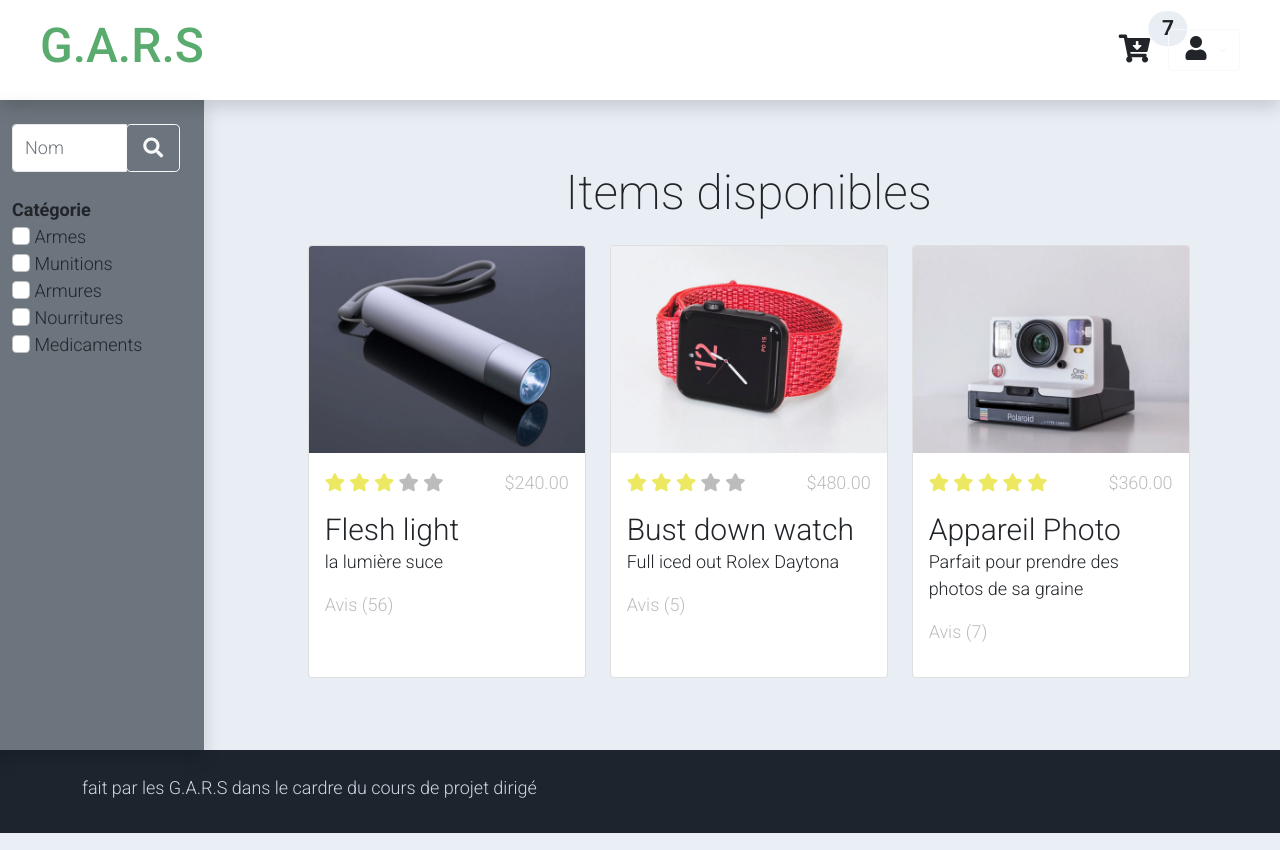
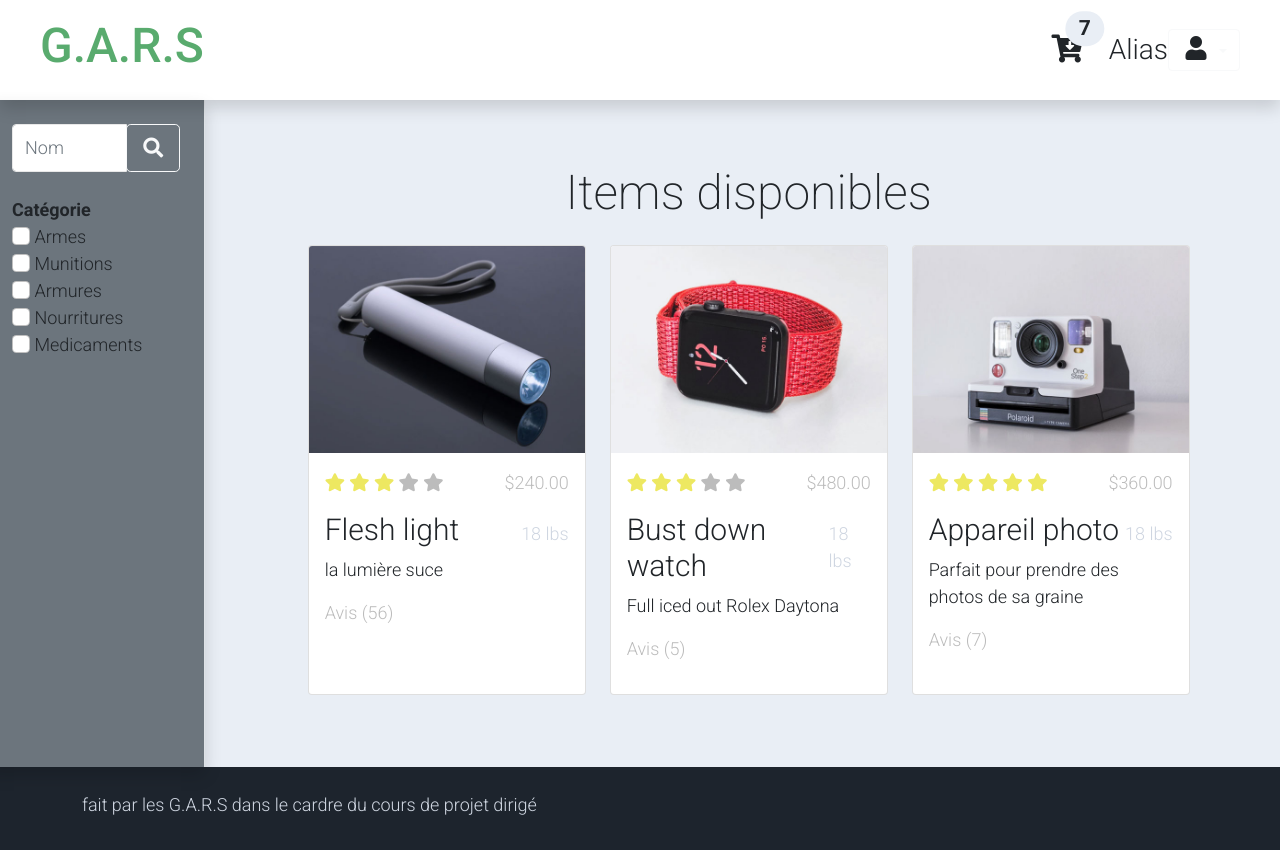
Before and after one commit to mousieur/projet-dirige, a PHP site: page / in a window 1280 px wide. Run offline with PHP 8.4, Linux system fonts and the light colour scheme.

Commit message:
test pdo

```diff
--- a/index.html
+++ b/index.php
@@ -15,7 +15,11 @@
     <link rel="stylesheet" href="https://fonts.googleapis.com/css2?family=Roboto:wght@100;200;300;400;500;700;900&display=swap">
     <link rel="stylesheet" href="assets/css/fontawesome.min.css">
 </head>
-
+<?php
+    $bdd = new PDO('mysql:host=158.69.48.57;dbname=Items;charset=utf8', 'knapsak5',
+'xQ14pnGDu6Wc');
+    $bdd->prepare("execute");
+?>
 <body>
     <nav class="navbar navbar-expand-lg navbar-light shadow w-100 px-4">
         <div class="container-fluid d-flex justify-content-between align-items-center m-1">
@@ -29,10 +33,11 @@
             </button>
             <div class="collapse navbar-collapse justify-content-end" id="templatemo_main_nav">
                 <div class="d-flex align-items-center">
-                    <a class="nav-icon position-relative text-decoration-none fs-3 px-3" href="#">
+                    <a class="nav-icon position-relative text-decoration-none fs-3 px-4" href="#">
                         <i class="fa fa-fw fa-cart-arrow-down text-dark"></i>
-                        <span class="position-absolute top-0 start-100 translate-middle badge rounded-pill bg-light text-dark">7</span>
+                        <span class="position-absolute top-0 start-75 translate-middle badge rounded-pill bg-light text-dark">7</span>
                     </a>
+                    <div class="fs-3">Alias</div>
                     <div class="btn-group">
                         <button type="button" class="btn btn-outline-light dropdown-toggle" data-bs-toggle="dropdown"
                             aria-expanded="false">
@@ -80,8 +85,8 @@
                     <h1 class="h1">Items disponibles</h1>
                 </div>
             </div>
-            <!-- source du template d'un item : https://templatemo.com/tm-559-zay-shop -->
-            <div class="row">
+            <!-- source de départ du template d'un item : https://templatemo.com/tm-559-zay-shop -->
+            <div class="row d-flex">
                 <div class="col-12 col-md-4 mb-4">
                     <div class="card h-100">
                         <a href="shop-single.html">
@@ -98,7 +103,10 @@
                                 </li>
                                 <li class="text-muted text-right">$240.00</li>
                             </ul>
-                            <a href="shop-single.html" class="h2 text-decoration-none text-dark">Flesh light</a>
+                            <div class="d-flex justify-content-between">
+                                <a href="shop-single.html" class="h2 text-decoration-none text-dark">Flesh light</a>
+                                <span class="text-light pt-2">18 lbs</span>
+                            </div>
                             <p class="card-text">
                                 la lumière suce
                             </p>
@@ -122,7 +130,10 @@
                                 </li>
                                 <li class="text-muted text-right">$480.00</li>
                             </ul>
-                            <a href="shop-single.html" class="h2 text-decoration-none text-dark">Bust down watch</a>
+                            <div class="d-flex justify-content-between">
+                                <a href="shop-single.html" class="h2 text-decoration-none text-dark">Bust down watch</a>
+                                <span class="text-light pt-2">18 lbs</span>
+                            </div>
                             <p class="card-text">
                                 Full iced out Rolex Daytona
                             </p>
@@ -146,7 +157,10 @@
                                 </li>
                                 <li class="text-muted text-right">$360.00</li>
                             </ul>
-                            <a href="shop-single.html" class="h2 text-decoration-none text-dark">Appareil Photo</a>
+                            <div class="d-flex justify-content-between">
+                                <a href="shop-single.html" class="h2 text-decoration-none text-dark">Appareil photo</a>
+                                <span class="text-light pt-2">18 lbs</span>
+                            </div>
                             <p class="card-text">
                                 Parfait pour prendre des photos de sa graine
                             </p>
```
